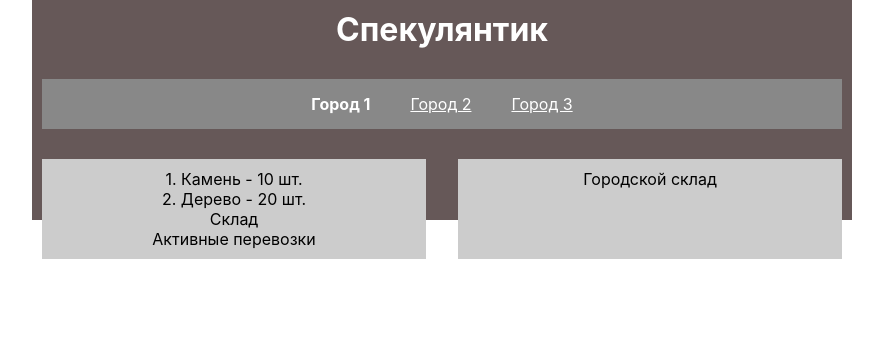
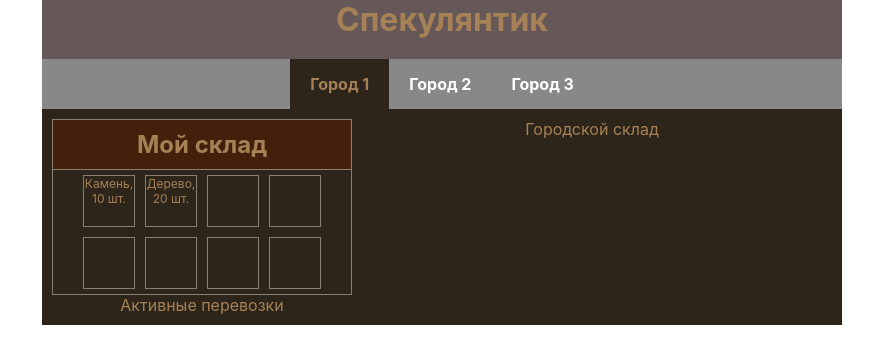
Before and after one commit to narek-9/react-game, a React (Vite) app: page / in a window 1280 px wide. Shown: the top 364 px of the page, without its empty margins (198-1081 px from the left). Built offline with nearby package versions, Linux system fonts and the light colour scheme.

Commit message:
Improved panels appearance

```diff
--- a/src/components/App/App.scss
+++ b/src/components/App/App.scss
@@ -1,29 +1,27 @@
 .app {
   margin: 0 auto;
-  padding: 10px;
   text-align: center;
-
   width: 800px;
-  height: 200px;
-
   background: #665858;
 
   .app-name {
-    color: white;
     text-align: center;
     padding: 0;
-    margin: 0;
-    margin-bottom: 30px;
+    margin: 0 0 20px;
   }
 
   .content {
     display: flex;
     justify-content: space-between;
+    padding: 10px;
+    background: #2d251a;
 
     .column {
-      width: 48%;
-      background: #ccc;
-      padding: 10px 0;
+      width: 300px;
+
+      &:last-child {
+        width: 480px;
+      }
     }
   }
 }
--- a/src/components/Cities/Cities.scss
+++ b/src/components/Cities/Cities.scss
@@ -1,18 +1,20 @@
 .cities-list {
   text-align: center;
-  padding: 10px;
+  padding: 0 10px;
 
   background: #888;
-  margin-bottom: 30px;
 
   .city {
     color: white;
     display: inline-block;
-    padding: 5px 20px;
+    padding: 15px 20px;
+    text-decoration: none;
+    font-weight: 700;
 
     &.active {
-      font-weight: 700;
+      color: #a68156;
       text-decoration: none;
+      background: #2d251a;
     }
   }
 }
--- a/src/components/Storage/Storage.scss
+++ b/src/components/Storage/Storage.scss
@@ -0,0 +1,28 @@
+.title {
+  background: #44200c;
+  border: 1px solid #877f72;
+  padding: 10px;
+  margin: 0;
+  color: #a68156;
+}
+
+.panel {
+  border: 1px solid #877f72;
+  border-top: 0;
+}
+
+.goods {
+  display: inline-block;
+  padding: 0;
+  margin: 0;
+
+  .good-item {
+    display: inline-block;
+    width: 50px;
+    height: 50px;
+    border: 1px solid #877f72;
+    margin: 5px;
+    vertical-align: top;
+    font-size: 12px;
+  }
+}
--- a/src/components/Storage/Storage.tsx
+++ b/src/components/Storage/Storage.tsx
@@ -19,17 +19,33 @@ export const Storage: FC<IStorageProps> = ({ currentCity, storage, goods }) => {
     return goods.find((item) => item.id === itemId)?.title;
   };
 
+  const getEmptyCells = () => {
+    if (storage.length < 8) {
+      return Array(8 - storage.length)
+        .fill(0)
+        .map(() => {
+          return <li className="good-item"></li>;
+        });
+    }
+  };
+
   return (
-    <>
-      {storage.map((item) => {
-        return (
-          <span>
-            {item.id}. {findFoodById(item.id)} - {item.qty} шт.
-            <br />
-          </span>
-        );
-      })}
-      Склад
-    </>
+    <div>
+      <h2 className="title">Мой склад</h2>
+
+      <div className="panel">
+        <ul className="goods">
+          {storage.map((item) => {
+            return (
+              <li className="good-item">
+                {findFoodById(item.id)}, {item.qty} шт.
+              </li>
+            );
+          })}
+
+          {getEmptyCells()}
+        </ul>
+      </div>
+    </div>
   );
 };
--- a/src/index.scss
+++ b/src/index.scss
@@ -1,6 +1,7 @@
 body {
   margin: 0;
   padding: 0;
+  color: #a68156;
 
   font-family: -apple-system, BlinkMacSystemFont, "Segoe UI", "Roboto", "Oxygen",
     "Ubuntu", "Cantarell", "Fira Sans", "Droid Sans", "Helvetica Neue",
```
